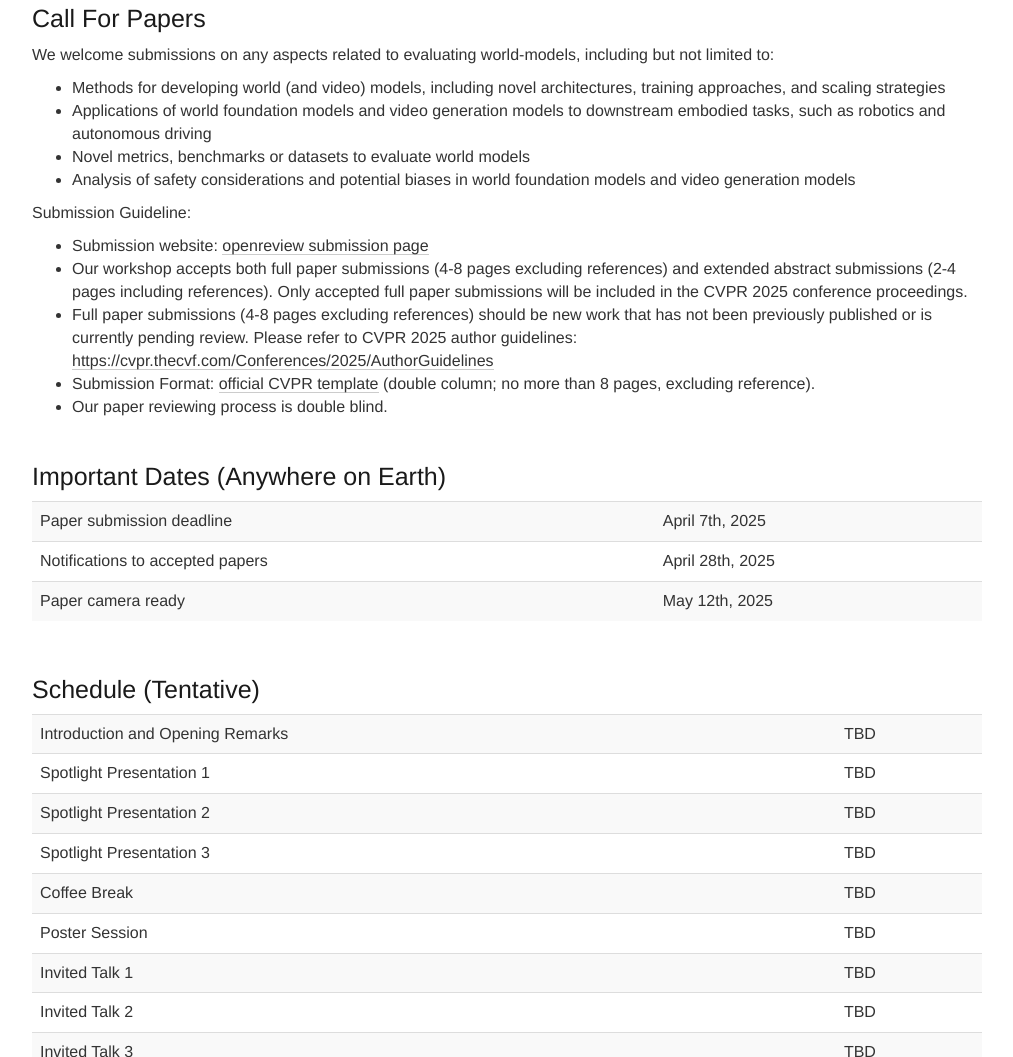
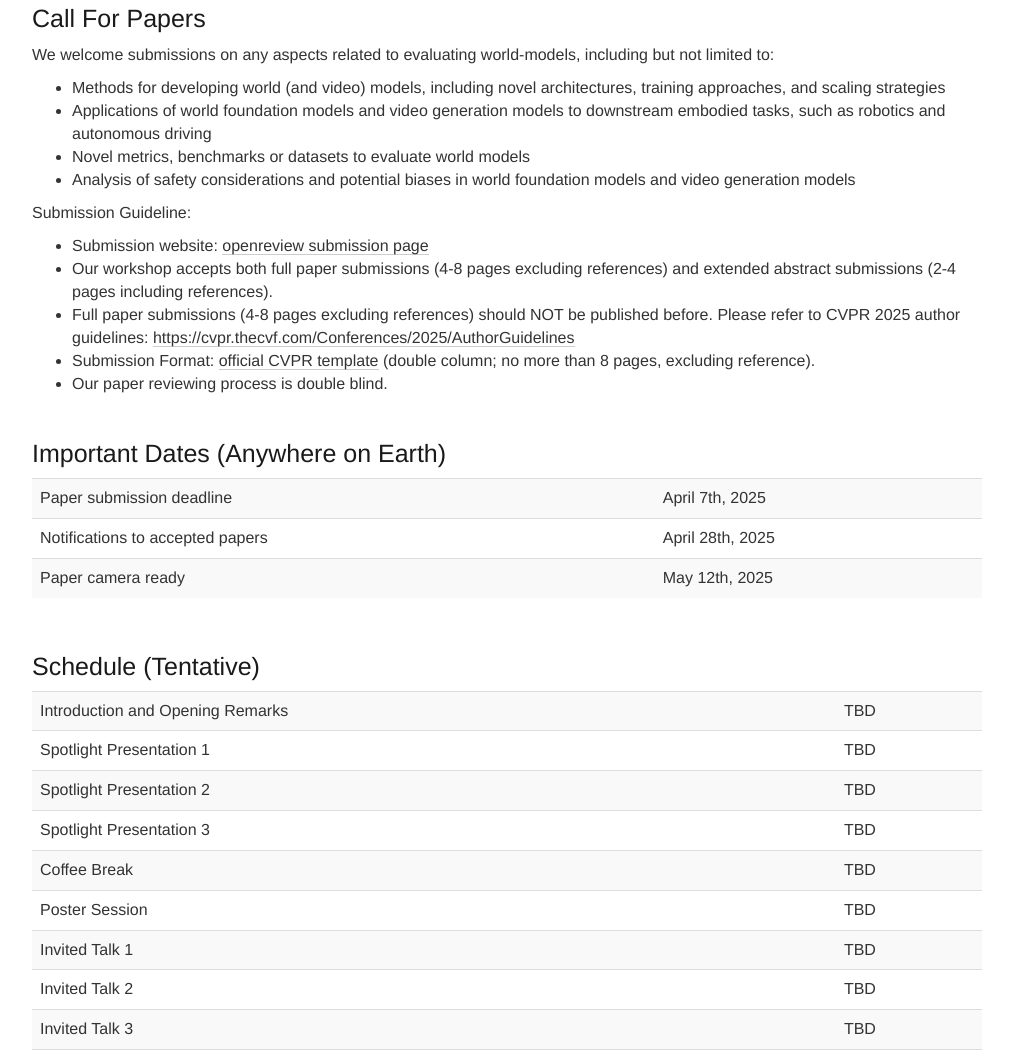
Before and after one commit to worldmodelbench/worldmodelbench.github.io, a plain HTML site: page index.html in a window 1280 px wide. Shown: the part 861-1918 px from the top of the page, without its empty margins (133-1146 px from the left). Drawn offline with nearby package versions, Linux system fonts and the light colour scheme; some packages are replaced by stand-ins of ours; a script that the page names is missing.

Commit message:
Update index.html

```diff
--- a/index.html
+++ b/index.html
@@ -183,8 +183,8 @@
         <span style="font-weight:500;">Submission Guideline:</span>
         <ul>
           <li>Submission website: <a href="https://openreview.net/group?id=thecvf.com/CVPR/2025/Workshop/WorldModelBench&referrer=%5BHomepage%5D(%2F)#tab-your-consoles">openreview submission page</a></li>
-          <li>Our workshop accepts both full paper submissions (4-8 pages excluding references) and extended abstract submissions (2-4 pages including references). Only accepted full paper submissions will be included in the CVPR 2025 conference proceedings.</li>
-          <li>Full paper submissions (4-8 pages excluding references) should be new work that has not been previously published or is currently pending review. Please refer to CVPR 2025 author guidelines: <a href="https://cvpr.thecvf.com/Conferences/2025/AuthorGuidelines">https://cvpr.thecvf.com/Conferences/2025/AuthorGuidelines</a></li>
+          <li>Our workshop accepts both full paper submissions (4-8 pages excluding references) and extended abstract submissions (2-4 pages including references).</li>
+          <li>Full paper submissions (4-8 pages excluding references) should NOT be published before. Please refer to CVPR 2025 author guidelines: <a href="https://cvpr.thecvf.com/Conferences/2025/AuthorGuidelines">https://cvpr.thecvf.com/Conferences/2025/AuthorGuidelines</a></li>
           <li>Submission Format: <a href="https://github.com/cvpr-org/author-kit/releases">official CVPR template</a> (double column; no more than 8 pages, excluding reference).</li>
           <li>Our paper reviewing process is double blind.</li>
         </ul>
```
